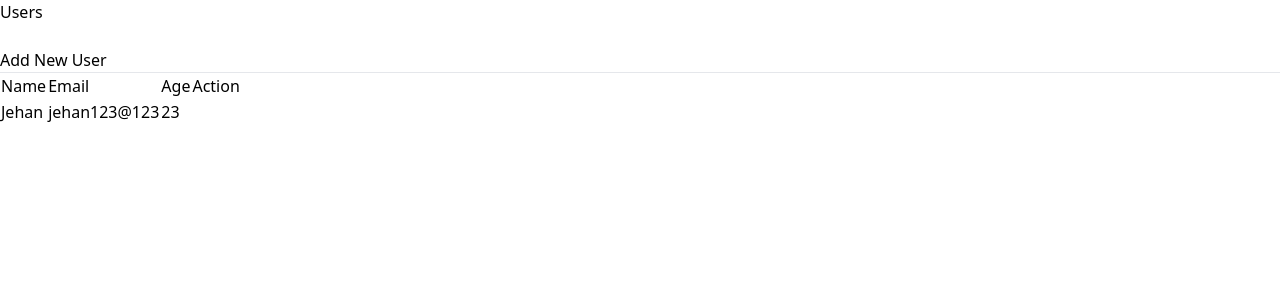
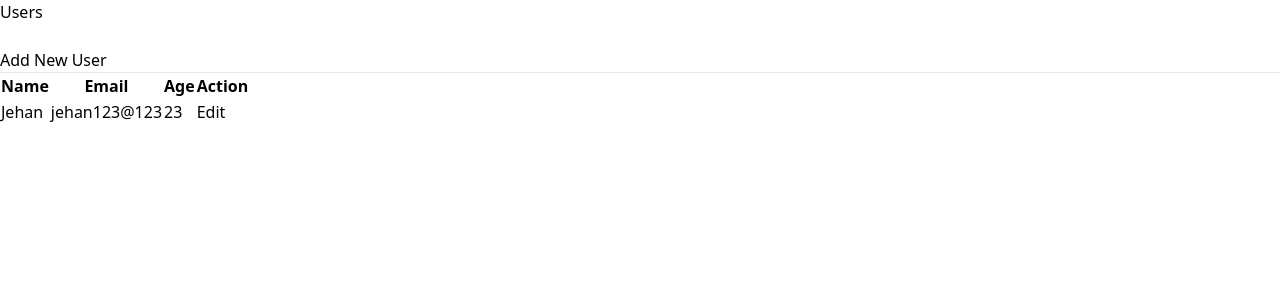
Before and after one commit to BackendExpert/CRUD_MERN, a React (Vite) app in the folder client/: page /User in a window 1280 px wide. Shown: the top 300 px of the page. Built offline with nearby package versions, Linux system fonts and the light colour scheme; some icons are missing.

Commit message:
Update
Co-Authored-By: JehanKandy  <jehankandy@gmail.com>
Co-Authored-By: Vinura Pathirana <154809219+vinurapathirana@users.noreply.github.com>

```diff
--- a/client/src/User/Users.tsx
+++ b/client/src/User/Users.tsx
@@ -22,13 +22,13 @@ const Users = () => {
                     </Link>
                     <hr className="pb-8"/>
 
-                    <table className="table-auto">
+                    <table className="table">
                         <thead>
                             <tr>
-                                <td>Name</td>
-                                <td>Email</td>
-                                <td>Age</td>
-                                <td>Action</td>
+                                <th>Name</th>
+                                <th>Email</th>
+                                <th>Age</th>
+                                <th>Action</th>
                             </tr>
                         </thead>
                         <tbody>
@@ -39,6 +39,9 @@ const Users = () => {
                                             <td>{user.Name}</td>
                                             <td>{user.Email}</td>
                                             <td>{user.Age}</td>
+                                            <td>
+                                                <button className="bg-blue-500 duration-500 hover:bg-blue-700 text-white px-8 py-2 rounded">Edit</button>
+                                            </td>
                                         </tr>
                                     )
                                 })
```
